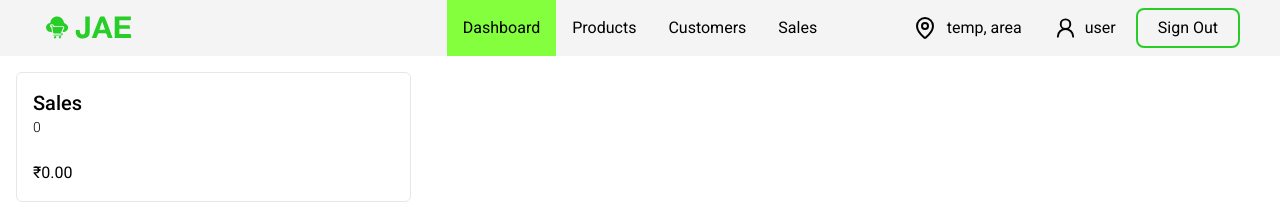
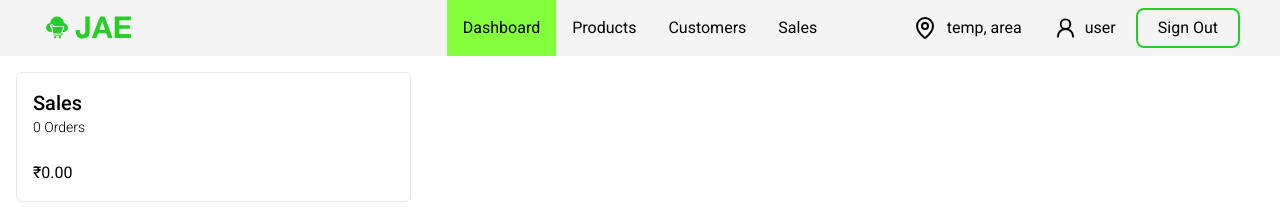
Before and after one commit to HarshK200/jae-commerce, a Next.js app: page /seller in a window 1280 px wide. Shown: the top 207 px of the page. Built offline with nearby package versions, Linux system fonts and the light colour scheme; no server answers; the database is empty.

Commit message:
started working on seller products page

```diff
--- a/src/app/(main)/seller/page.tsx
+++ b/src/app/(main)/seller/page.tsx
@@ -1,4 +1,4 @@
-import SellerDashboardCard from "@/components/(Seller)/SellerDashBoardCard";
+import SellerDashboardCard from "@/components/seller/SellerDashBoardCard";
 import { prisma as db } from "@/db";
 import { formatNumber, formatCurrency } from "@/lib/formatters";
 
@@ -24,7 +24,7 @@ export default async function SellerDashboardPage() {
     <div className="grid grid-cols-1 md:grid-cols-2 lg:grid-cols-3">
       <SellerDashboardCard
         title="Sales"
-        subtitle={formatNumber(salesData.numberOfOrders)}
+        subtitle={`${formatNumber(salesData.numberOfOrders)} Orders`}
         body={formatCurrency(salesData.amount)}
       />
     </div>
--- /dev/null
+++ b/src/app/(main)/seller/products/page.tsx
@@ -0,0 +1,5 @@
+export default function SellerProductsPage() {
+  return <div>
+    Seller products page
+  </div>
+}
```
Also changed, not shown: src/app/(main)/seller/products/new/page.tsx (renamed from src/app/(main)/seller/createproduct/page.tsx), src/components/seller/SellerDashBoardCard.tsx (renamed from src/components/(Seller)/SellerDashBoardCard.tsx).
